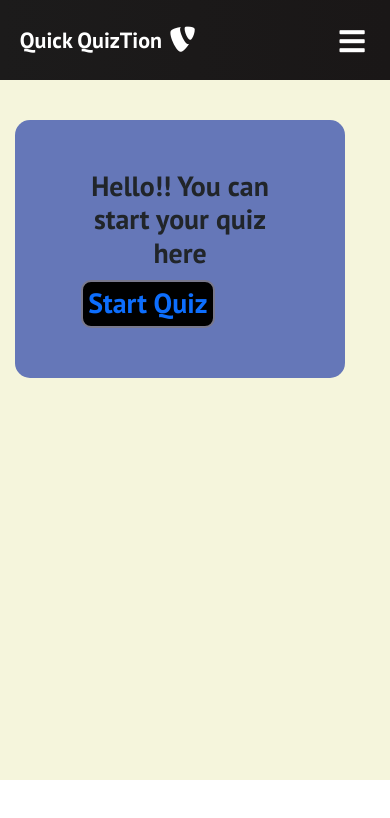
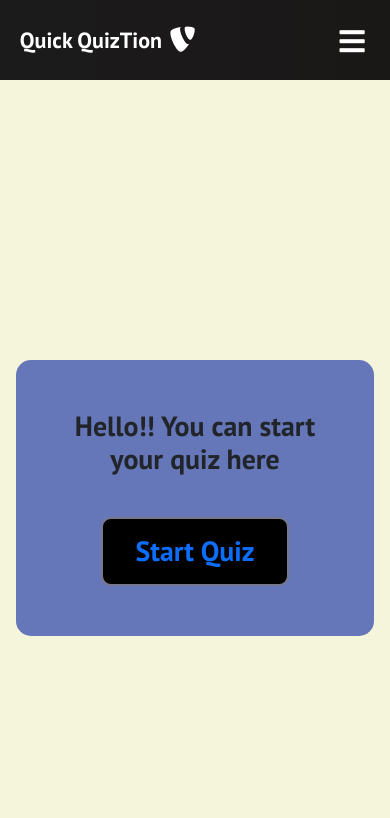
Before and after one commit to adil-khatri/REACT-QUIZ-APP, a React (Create React App) app: page / in a window 390 px wide. Shown: the top 818 px of the page. Built offline with nearby package versions, Linux system fonts and the light colour scheme.

Commit message:
Fixed issues with reponsiveness

```diff
--- a/src/index.css
+++ b/src/index.css
@@ -1,54 +1,53 @@
-@import url('https://fonts.googleapis.com/css2?family=Mulish&display=swap');
+@import url("https://fonts.googleapis.com/css2?family=Mulish&display=swap");
+
 * {
   padding: 0;
   margin: 0;
   box-sizing: border-box;
-    font-family: 'Mulish', sans-serif;
+  font-family: "Mulish", sans-serif;
 }
 
 .container1 {
   border: 0px solid #6577b8;
-    padding-bottom: 700px;
+  height: 100vh;
+
+  padding: 1rem;
+
+  display: grid;
+  place-items: center;
+
   background-color: beige;
-
 }
 
 .heading1 {
-    position: absolute;
-    left: 25%;
-    top: 120px;
-    border: 0px solid #6577b8;
   border-radius: 15px;
   background-color: #6577b8;
-    width: 750px;
+
+  max-width: 700px;
+
   text-align: center;
+
+  display: grid;
+  place-items: center;
+  gap: 2rem;
+
   padding: 50px;
 }
 
 .quizstart {
-    margin-top: 10px;
+  padding: 1rem 2rem;
+
+  text-decoration: none;
+
+  background-color: black;
+  color: #6577b8;
+
   border-radius: 10px;
-    padding: 5px;
-    margin-right: 35%;
-    text-decoration: none;
-    color: #6577b8;
-    background-color: black;
 }
 
-.link{
+.link {
   text-decoration: none;
 }
 
 @media screen and (max-width: 768px) {
-    .heading1 {
-        position: absolute;
-        left: 15px;
-        top: 120px;
-        border: 0px solid #6577b8;
-        border-radius: 15px;
-        background-color: #6577b8;
-        width: 330px;
-        text-align: center;
-        padding: 50px;
 }
-}
```
Also changed, not shown: src/Home.jsx (+10 -10 lines). Lines whose indentation alone changed are shown as unchanged.
